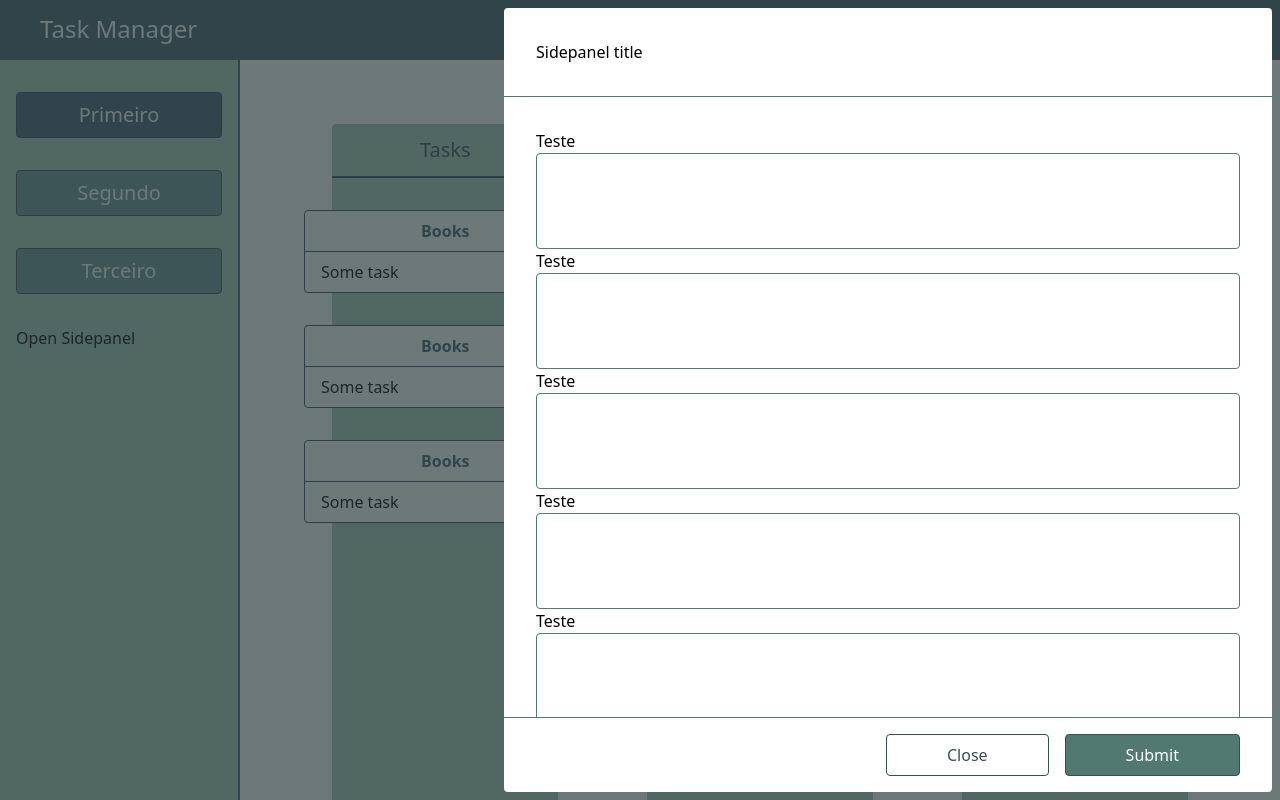
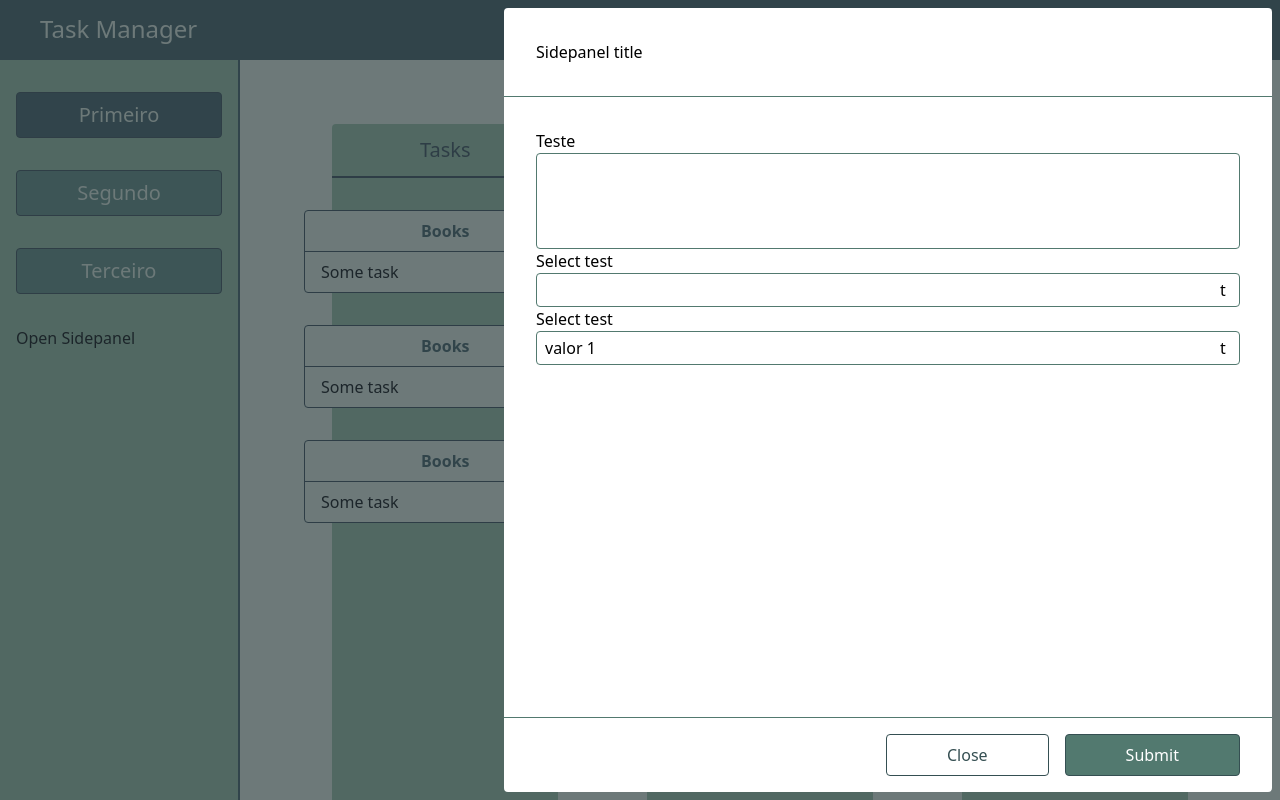
Before and after one commit to luisfilipemendonca/task-manager, a React (Vite) app: page / in a window 1280 px wide. Both pictures are taken after a click on the button "Open Sidepanel". Built offline with nearby package versions, Linux system fonts and the light colour scheme.

Commit message:
Initial development of select component

```diff
--- /dev/null
+++ b/src/components/Select.tsx
@@ -0,0 +1,208 @@
+import {
+  KeyboardEvent,
+  ReactNode,
+  RefObject,
+  useImperativeHandle,
+  useMemo,
+  useRef,
+  useState,
+} from "react";
+
+export type SelectApi = {
+  getSelectedOption: () => void;
+};
+
+type OptionProps<T> = {
+  id: string;
+  value: string;
+  label: string;
+  params?: T;
+};
+
+type ControledSelectProps<T> = {
+  onSelect: (option: OptionProps<T>) => void;
+  selectApiRef?: never;
+};
+
+type UncontroledSelectProps = {
+  onSelect?: never;
+  selectApiRef: RefObject<SelectApi | null>;
+};
+
+type SelectProps<T> = {
+  label: string;
+  id: string;
+  selectedOption?: OptionProps<T>;
+  options: OptionProps<T>[];
+  renderOption?: ({
+    option,
+    selectedOption,
+  }: RenderOptionProps<T>) => ReactNode;
+} & (ControledSelectProps<T> | UncontroledSelectProps);
+
+type RenderOptionProps<T> = {
+  option: OptionProps<T>;
+  selectedOption: OptionProps<T> | null;
+};
+
+type OptionStates = "normal" | "focused" | "selected";
+
+const optionStyles: Record<OptionStates, string> = {
+  normal: "hover:bg-primary-100",
+  selected: "bg-primary-300 text-white",
+  focused: "outline-1 outline-primary-500 outline-offset-1",
+};
+
+const isControlledInput = <T,>(
+  onSelect: ControledSelectProps<T>["onSelect"] | undefined
+) => {
+  return typeof onSelect !== "undefined" && typeof onSelect === "function";
+};
+
+const generateOptionStyles = (state: OptionStates) => {
+  return optionStyles[state];
+};
+
+const Select = <T,>({
+  label,
+  id,
+  options,
+  renderOption,
+  selectApiRef,
+  selectedOption,
+  onSelect,
+}: SelectProps<T>) => {
+  const defaultSelectedOption = useMemo(() => {
+    if (!selectedOption) return null;
+
+    return options.find((option) => option.id === selectedOption.id) ?? null;
+  }, [options, selectedOption]);
+
+  const inputRef = useRef<HTMLInputElement>(null);
+  const [isExpanded, setIsExpanded] = useState(false);
+  const [inputValue, setInputValue] = useState(
+    defaultSelectedOption?.value ?? ""
+  );
+  const [currentSelectedOption, setCurrentSelectedOption] =
+    useState<OptionProps<T> | null>(defaultSelectedOption);
+  const [focusedOption, setFocusedOption] = useState(-1);
+
+  const filteredOptions = options.filter((option) =>
+    option.value.toLowerCase().startsWith(inputValue.toLowerCase())
+  );
+
+  const onSelectOptionHandler = (option: OptionProps<T>, index: number) => {
+    setIsExpanded(false);
+    setFocusedOption(index);
+
+    if (isControlledInput(onSelect)) {
+      onSelect(option);
+    } else {
+      setCurrentSelectedOption(option);
+      setInputValue(option.value);
+    }
+  };
+
+  const onKeydownHandler = (e: KeyboardEvent) => {
+    if (e.key === "ArrowDown") {
+      e.preventDefault();
+
+      setIsExpanded(true);
+      setFocusedOption((prevState) =>
+        prevState === options.length - 1 ? 0 : prevState + 1
+      );
+    }
+
+    if (e.key === "ArrowUp") {
+      e.preventDefault();
+
+      setIsExpanded(true);
+      setFocusedOption((prevState) =>
+        prevState <= 0 ? options.length - 1 : prevState - 1
+      );
+    }
+
+    if (e.key === "Escape" || e.key === "Enter") {
+      e.preventDefault();
+      e.stopPropagation();
+      setIsExpanded(false);
+    }
+  };
+
+  useImperativeHandle(selectApiRef, () => ({
+    getSelectedOption: () => currentSelectedOption,
+  }));
+
+  return (
+    <div className="flex flex-col items-start">
+      <label htmlFor={id}>{label}</label>
+      <div className="w-full relative">
+        <div className="border-1 border-primary-300 rounded-sm flex">
+          <input
+            id={id}
+            ref={inputRef}
+            type="text"
+            role="combobox"
+            aria-autocomplete="list"
+            aria-expanded={isExpanded}
+            aria-controls={`${id}-controls`}
+            className="h-8 outline-none px-2 flex-1"
+            value={inputValue}
+            onFocus={() => setIsExpanded(true)}
+            onBlur={() => setTimeout(() => setIsExpanded(false), 200)}
+            onChange={(e) => setInputValue(e.target.value)}
+            onKeyDown={onKeydownHandler}
+            autoComplete="off"
+          />
+          <button
+            tabIndex={-1}
+            aria-expanded={isExpanded}
+            aria-controls={`${id}-controls`}
+            className="h-8 w-8"
+          >
+            t
+          </button>
+        </div>
+        {isExpanded && (
+          <ul
+            id={`${id}-controls`}
+            role="listbox"
+            className="shadow-sm shadow-primary-300 mt-1 py-1 absolute top-100% w-full bg-white z-1 overflow-auto max-h-48"
+          >
+            {filteredOptions.map((option, index) => {
+              const isFocused = focusedOption === index;
+              const isSelected = currentSelectedOption?.id === option.id;
+
+              const optionClasses = generateOptionStyles(
+                isSelected ? "selected" : isFocused ? "focused" : "normal"
+              );
+
+              return (
+                <li
+                  role="option"
+                  onClick={() => onSelectOptionHandler(option, index)}
+                  key={option.id}
+                >
+                  {renderOption && typeof renderOption === "function" ? (
+                    renderOption({
+                      option,
+                      selectedOption: currentSelectedOption,
+                    })
+                  ) : (
+                    <span
+                      className={`px-4 block py-1 cursor-pointer ${optionClasses}`}
+                    >
+                      {option.label}
+                    </span>
+                  )}
+                </li>
+              );
+            })}
+          </ul>
+        )}
+      </div>
+    </div>
+  );
+};
+
+export default Select;
--- a/src/layout/Navbar.tsx
+++ b/src/layout/Navbar.tsx
@@ -1,11 +1,20 @@
-import { useRef, useState } from "react";
+import { useEffect, useRef, useState } from "react";
 import Sidepanel from "../components/Sidepanel";
 import Textarea from "../components/Textarea";
 import Button from "../components/Button";
+import Select, { SelectApi } from "../components/Select";
 
 const Navbar = () => {
   const sidepanelButtonRef = useRef<HTMLButtonElement>(null);
   const [isOpen, setIsOpen] = useState(false);
+
+  const selectRef = useRef<SelectApi>(null);
+
+  useEffect(() => {
+    setTimeout(() => {
+      console.log(selectRef.current?.getSelectedOption());
+    }, 2000);
+  }, []);
 
   return (
     <nav
@@ -47,12 +56,41 @@ const Navbar = () => {
         </Sidepanel.Header>
         <Sidepanel.Body>
           <Textarea label="Teste" id="textarea-id" />
-          <Textarea label="Teste" id="textarea-id" />
-          <Textarea label="Teste" id="textarea-id" />
-          <Textarea label="Teste" id="textarea-id" />
-          <Textarea label="Teste" id="textarea-id" />
-          <Textarea label="Teste" id="textarea-id" />
-          <Textarea label="Teste" id="textarea-id" />
+          <Select
+            id="select-id"
+            label="Select test"
+            selectApiRef={selectRef}
+            options={[
+              { id: "1", value: "valor 1", label: "Valor 1" },
+              { id: "2", value: "valor 2", label: "Valor 2" },
+              { id: "3", value: "valor 3", label: "Valor 3" },
+              { id: "4", value: "valor 4", label: "Valor 4" },
+              { id: "5", value: "valor 5", label: "Valor 5" },
+              { id: "6", value: "valor 6", label: "Valor 6" },
+              { id: "7", value: "valor 7", label: "Valor 7" },
+              { id: "8", value: "valor 8", label: "Value 8" },
+              { id: "9", value: "valor 9", label: "Valor 9" },
+              { id: "10", value: "valor 10", label: "Valor 10" },
+              { id: "11", value: "valor 11", label: "Valor 11" },
+              { id: "12", value: "valor 12", label: "Valor 12" },
+            ]}
+          />
+          <Select
+            id="select-id"
+            label="Select test"
+            onSelect={(option) => {
+              console.log(option);
+            }}
+            selectedOption={{ id: "1", value: "valor 1", label: "Valor 1" }}
+            options={[
+              { id: "1", value: "valor 1", label: "Valor 1" },
+              { id: "2", value: "valor 2", label: "Valor 2" },
+              { id: "3", value: "valor 3", label: "Valor 3" },
+            ]}
+            renderOption={({ option }) => (
+              <span>{option.value} - from render option</span>
+            )}
+          />
         </Sidepanel.Body>
         <Sidepanel.Footer>
           {({ closeCallback }) => (
```
